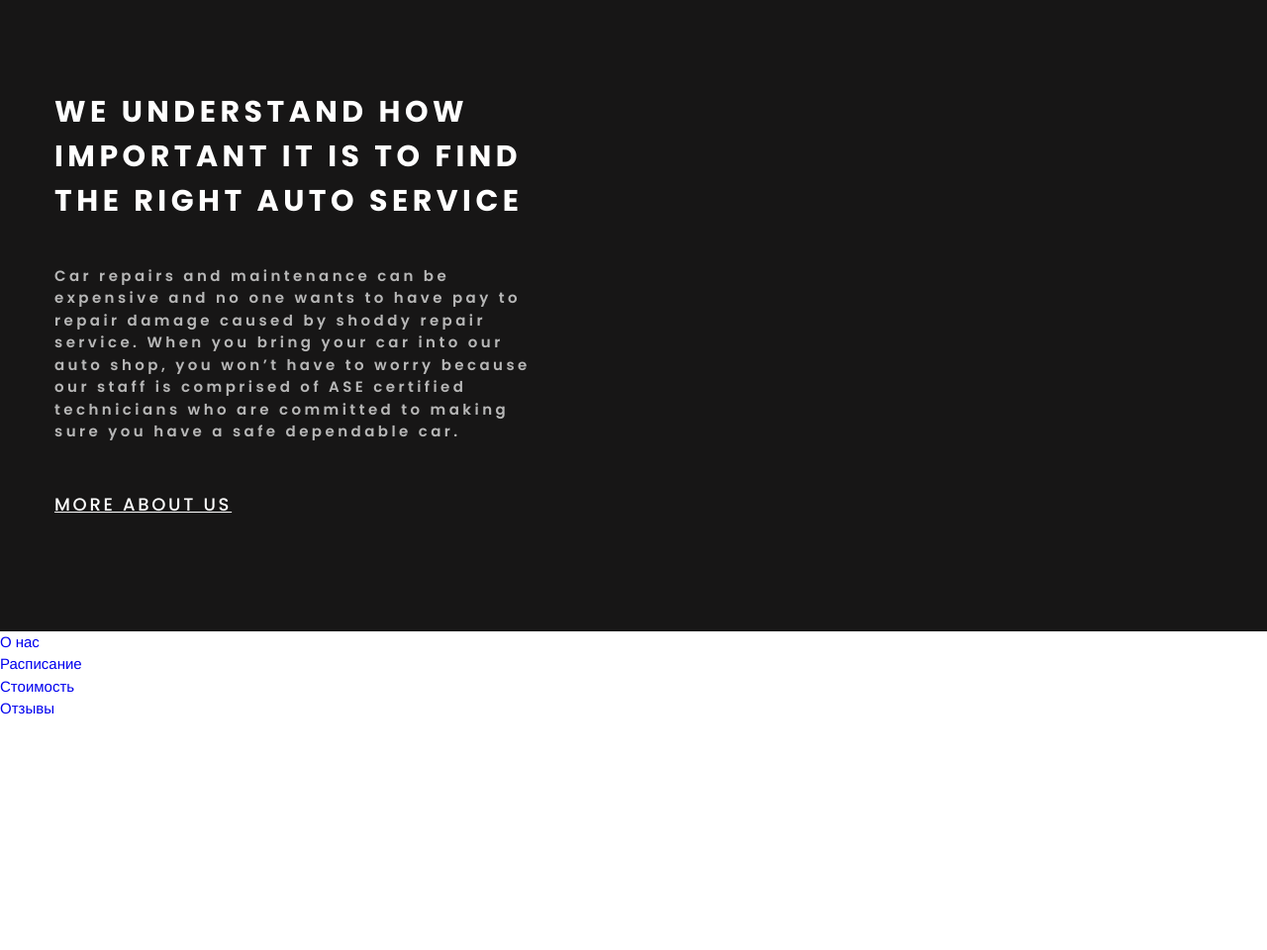
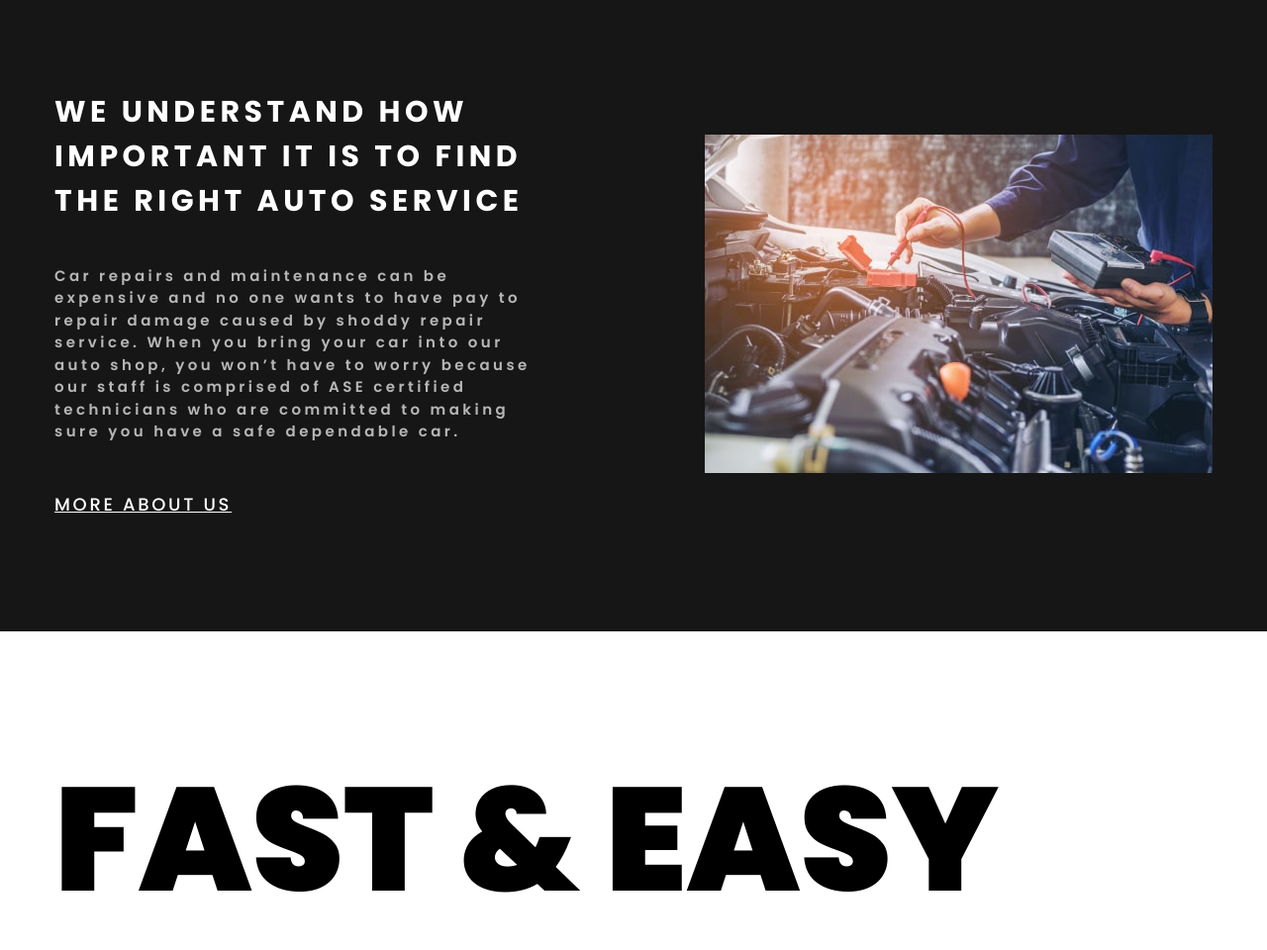
Before and after one commit to konffetti/Car-repair--Course-, a plain HTML site: page index.html in a window 1280 px wide. Shown: the part 1640-2600 px from the top of the page at 99% size. Before the commit the page ends 2368 px from the top, so only its background shows below. Drawn offline with Linux system fonts and the light colour scheme.

Commit message:
добавляет раздел fast

```diff
--- a/css/style.css
+++ b/css/style.css
@@ -303,7 +303,7 @@ body {
 
 /* block start */
 
-.service {
+.section {
   margin-bottom: 100px;
 }
 
@@ -420,6 +420,7 @@ body {
 
 .about__wrapper {
   display: flex;
+  justify-content: space-between;
 }
 
 .about__block {
@@ -451,4 +452,19 @@ body {
   text-decoration: none;
 }
 
+.about__img {
+  align-self: center;
+}
+
 /* about end */
+
+/* fast start */
+
+.process__title {
+  font-weight: 900;
+  font-size: 148px;
+  line-height: 150%;
+  text-transform: uppercase;
+}
+
+/* fast end */
--- a/index.html
+++ b/index.html
@@ -133,7 +133,7 @@
         </div>
     </section>
 
-    <section class="service">
+    <section class="section service">
         <div class="container">
             <h2 class="block__title">
                 OUR SERVICES
@@ -199,7 +199,7 @@
         </div>
     </section>
 
-    <section class="about">
+    <section class="section about">
         <div class="container">
             <div class="about__wrapper">
                 <div class="about__block">
@@ -213,24 +213,20 @@
                         MORE ABOUT US
                     </a>
                 </div>
+                <img src="./img/about-min.jpg" alt="Car Repair" class="about__img" width="513" height="342">
             </div>
         </div>
     </section>
 
-        <ul class="nav-list">
-            <li>
-                <a href="#">О нас</a>
-            </li>
-            <li>
-                <a href="#">Расписание</a>
-            </li>
-            <li>
-                <a href="#">Стоимость</a>
-            </li>
-            <li>
-                <a href="#">Отзывы</a>
-            </li>
-        </ul>
+    <section class="section fast">
+        <div class="container">
+            <div class="process">
+                <h2 class="process__title">
+                    FAST & EASY
+                </h2>
+            </div>
+        </div>
+    </section>
 
 
 </body>
```
Also changed, not shown: img/about-min.jpg (added).
